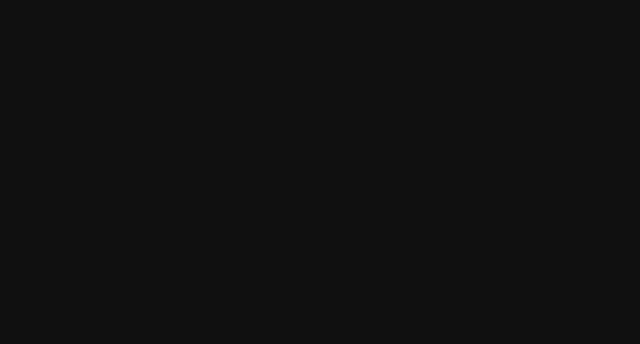
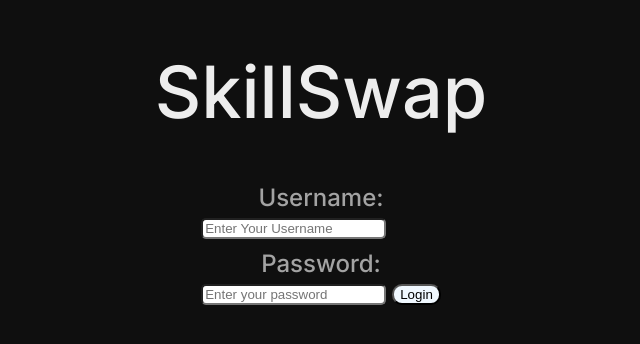
Before and after one commit to lazyserp/SkillSwap, a Flask app: page /login in a window 1280 px wide. Before the commit the part shown is empty. Shown: the top 344 px of the page, without its empty margins (319-959 px from the left). Run offline with Flask 3, Linux system fonts and the light colour scheme.

Commit message:
Co-authored-by: Akshit496 <Akshit496@users.noreply.github.com>

```diff
--- a/app/routes.py
+++ b/app/routes.py
@@ -1,4 +1,4 @@
-from flask import Blueprint, render_template,redirect
+from flask import Blueprint, render_template,redirect,request,url_for,session
 
 main = Blueprint('main',__name__)
 
@@ -8,6 +8,13 @@ def home():
     return render_template('homepage.html' )
 
 
-@main.route('/login')
+@main.route('/login',methods=['POST','GET'])
 def login():
+    if request.method == "POST":
+        user_name = request.form['username']
     return render_template('login.html')
+
+
+@main.route('/<usr>')
+def user(usr):
+    return f'Hi,{usr}'
--- a/app/static/styles.css
+++ b/app/static/styles.css
@@ -1,5 +1,6 @@
 body{
     background-color: 	#0F0F0F;
+
 }
 .main-heading{
     font-family: 'Inter';
@@ -10,6 +11,7 @@ body{
     align-items: center;
 }
 
+
 .sub-heading{
     color: #A3A3A3;
     font-family: 'Inter';
@@ -19,6 +21,16 @@ body{
     align-items: center;
 }
 
+.main-heading-login{
+    font-family: 'Inter';
+    font-weight: 500;
+    font-size: 9vh;
+    color: #EDEDED;
+    display: flex;
+    justify-content: center;
+    align-items: center;
+
+}
 
 .link{
     color: 	#ffffff;
@@ -33,3 +45,27 @@ body{
     color: #6366F1;
     text-decoration: underline;
 }
+
+.login-container
+{
+    display: flex;
+    justify-content: center;
+    align-items: center;
+    flex-direction: column;
+    font-size: 3vh;
+}
+
+
+.login-container input {
+  margin-bottom: 10px;
+  border-radius: 5px;
+}
+
+.login-button
+{
+    background-color: aliceblue;
+    border-radius: 10px;
+}
+.login-button:hover{
+    background-color: #6366F1;
+}
--- a/app/templates/login.html
+++ b/app/templates/login.html
@@ -1,9 +1,26 @@
-{% extends 'base.html' %}
+{% extends 'base.html' %} {% block title %} Login {% endblock %} {% block
+content %}
 
-{% block title %} Login {% endblock %}
+<h1 class="main-heading-login">SkillSwap</h1>
+<div class="login-container">
+  <form  method="post">
+    <label for="username" class="sub-heading">Username: </label>
+    <input
+      id="username"
+      type="username"
+      placeholder="Enter Your Username"
+      name="username"
+      requried minlength="6"
+    />
 
-{% block content %}
-
-
-
+    <label for="password" class="sub-heading">Password: </label>
+    <input
+      id="password"
+      type="password"
+      placeholder="Enter your password"
+      name="password"
+    />
+    <button class="login-button">Login</button>
+  </form>
+</div>
 {% endblock %}
```
Also changed, not shown: app/templates/profile.html (line endings or trailing spaces).
